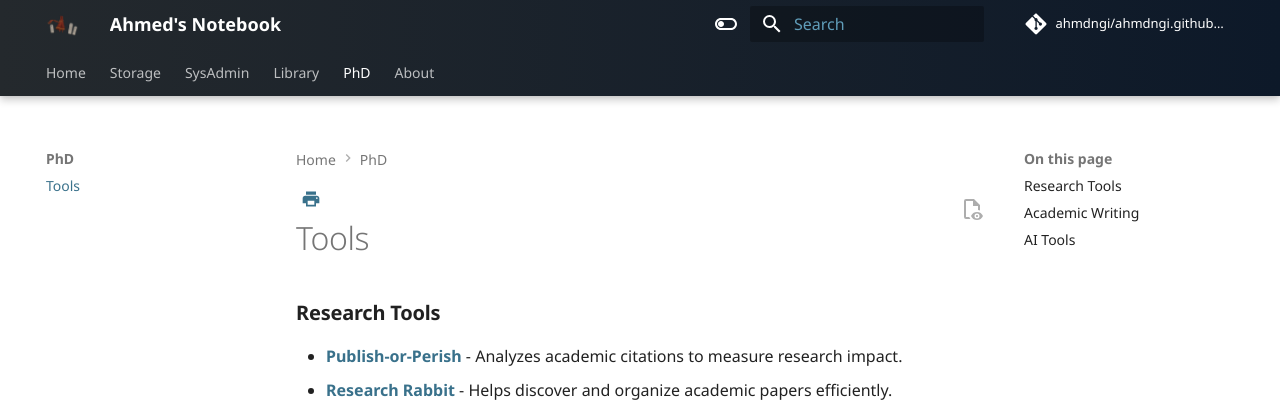
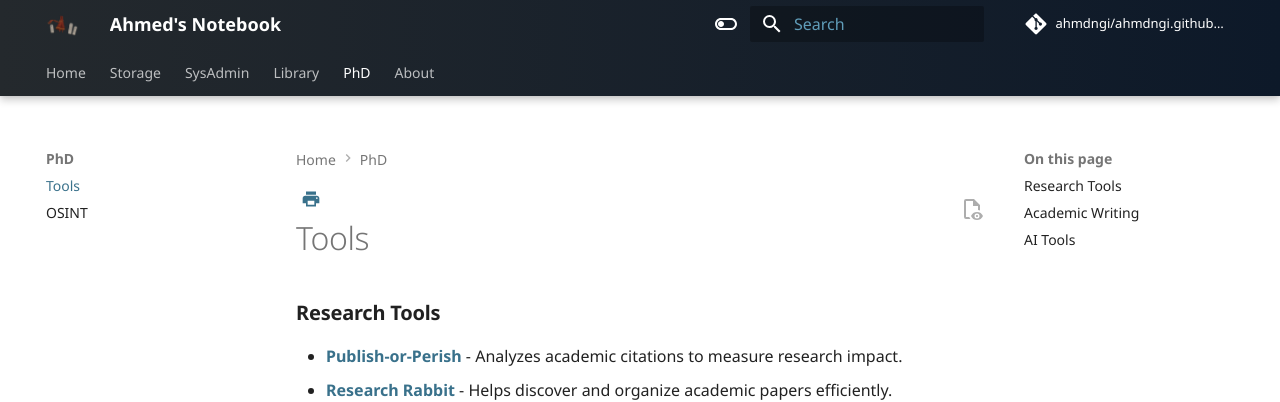
Before and after one commit to ahmdngi/notes.oversight.ee, an MkDocs documentation site: the page built from docs/content/phd/phd-tools.md, in a window 1280 px wide. Shown: the top 402 px of the page. Built offline with MkDocs 1.6.1 and Material for MkDocs 9.7.7, drawn with Linux system fonts in a browser that asks for light colours; comment, search, counter and statistics services are not loaded.

Commit message:
add osint

```diff
--- a/mkdocs.yml
+++ b/mkdocs.yml
@@ -174,5 +174,6 @@ nav:
       - Makrdown: content/library/markdown.md
   - PhD:
       - Tools: content/phd/phd-tools.md
+      - OSINT: content/phd/osint.md
       #- Cybersecurity: content/phd/cybersecurity.md
   - About: content/about.md
```
